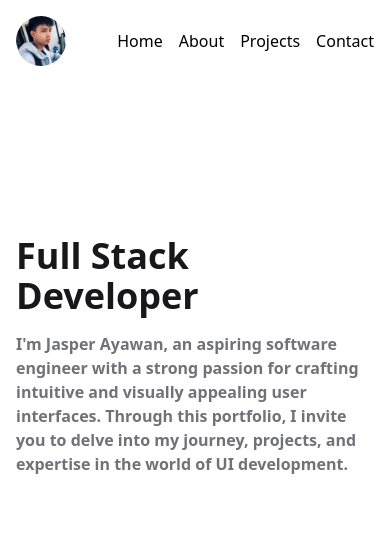
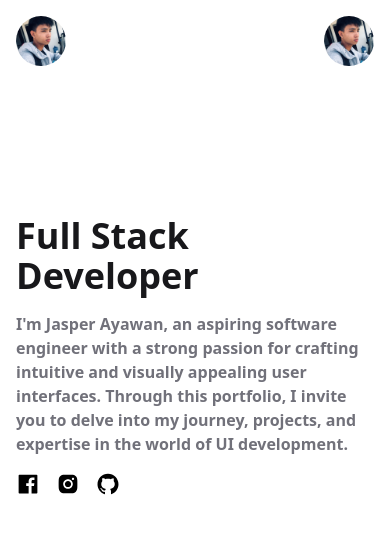
Before and after one commit to jasperayawan/nextjs-portfolio, a Next.js app: page / in a window 390 px wide. Shown: the top 534 px of the page. Built offline with nearby package versions, Linux system fonts and the light colour scheme.

Commit message:
update icons

```diff
--- a/app/page.js
+++ b/app/page.js
@@ -1,3 +1,4 @@
+import { AiFillFacebook, AiFillInstagram, AiFillGithub } from 'react-icons/ai'
 
 export default function Home(){
   return(
@@ -8,6 +9,11 @@ export default function Home(){
           passion for crafting intuitive and visually appealing user interfaces.
           Through this portfolio, I invite you to delve into my journey, projects,
            and expertise in the world of UI development.</p>
+          <div className='flex gap-4'>
+            <AiFillFacebook className='text-2xl'/>
+            <AiFillInstagram className='text-2xl'/>
+            <AiFillGithub className='text-2xl'/>
+          </div>
       </section>
     </main>
   )
--- a/components/Nav.jsx
+++ b/components/Nav.jsx
@@ -2,8 +2,11 @@
 
 import Link from 'next/link';
 import Image from 'next/image'
+import { useState } from 'react';
 
 export default function Nav(){
+    const [toggleDropDown, setToggleDropDown] = useState(false)
+
     return(
         <nav className="flex justify-between flex-center items-center py-4 f-full lg:max-w-6xl mx-auto px-4">
             <Link href="/">
@@ -16,7 +19,7 @@ export default function Nav(){
                 />
             </Link>
 
-            <ul className='flex gap-4'>
+            <ul className='hidden md:flex gap-4'>
                 <li>
                     <Link href="/home">Home</Link>
                 </li>
@@ -30,6 +33,38 @@ export default function Nav(){
                     <Link href="/contact">Contact</Link>
                 </li>
             </ul>
+
+            {/**modile nav */}
+
+            <div className='sm:flex md:hidden'>
+                <Image
+                    src='/assets/images/jasko.jpg'
+                    alt='my profile'
+                    width={50}
+                    height={50}
+                    className='rounded-full'
+                    onClick={() => setToggleDropDown((prev) => !prev)}
+                />
+
+                {toggleDropDown && (
+                    <div className='flex relative'>
+                        <ul className='sm:hidden dropdown'>
+                            <li>
+                                <Link href="/home" className='dropdown_link'>Home</Link>
+                            </li>
+                            <li>
+                                <Link href="/about" className='dropdown_link'>About</Link>
+                            </li>
+                            <li>
+                                <Link href="/project" className='dropdown_link'>Projects</Link>
+                            </li>
+                            <li>
+                                <Link href="/contact" className='dropdown_link'>Contact</Link>
+                            </li>
+                        </ul>
+                    </div>
+                )}
+            </div>
         </nav>
     )
 }
--- a/package.json
+++ b/package.json
@@ -14,6 +14,7 @@
     "postcss": "8.4.24",
     "react": "18.2.0",
     "react-dom": "18.2.0",
+    "react-icons": "^4.9.0",
     "tailwindcss": "3.3.2"
   }
 }
--- a/styles/globals.css
+++ b/styles/globals.css
@@ -9,3 +9,9 @@
 .__prgrp{
     @apply text-zinc-500 font-semibold;
 }
+.dropdown {
+    @apply absolute right-0 top-full mt-3 w-full p-5 rounded-lg bg-white min-w-[210px] flex flex-col gap-2 justify-end items-end;
+}
+.dropdown_link {
+  @apply text-sm text-gray-700 hover:text-gray-500 font-medium;
+}
```
Also changed, not shown: 1 other file (tests, documents, lock files or other folders).
